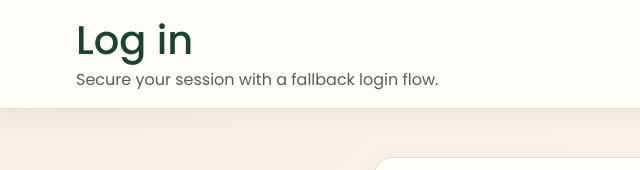
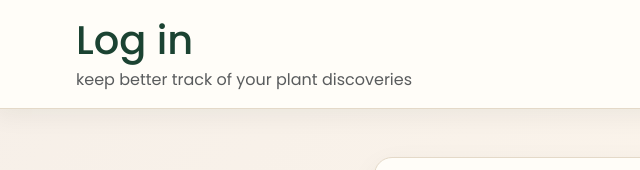
Before and after one commit to silver-ruins/CIS-376-Project, a plain HTML site: page pages/auth.html in a window 1280 px wide. Shown: the top 170 px of the page, 6-646 px from the left. Drawn offline with nearby package versions, Linux system fonts and the light colour scheme.

Commit message:
Update auth.html

```diff
--- a/pages/auth.html
+++ b/pages/auth.html
@@ -20,7 +20,7 @@
         <div class="d-flex justify-content-between align-items-center flex-wrap gap-3">
             <div>
                 <h1 class="mb-1">Log in</h1>
-                <p class="mb-0 text-muted">Secure your session with a fallback login flow.</p>
+                <p class="mb-0 text-muted">keep better track of your plant discoveries</p>
             </div>
             <nav class="nav-links">
                 <a href="../index.html">Home</a>
```
